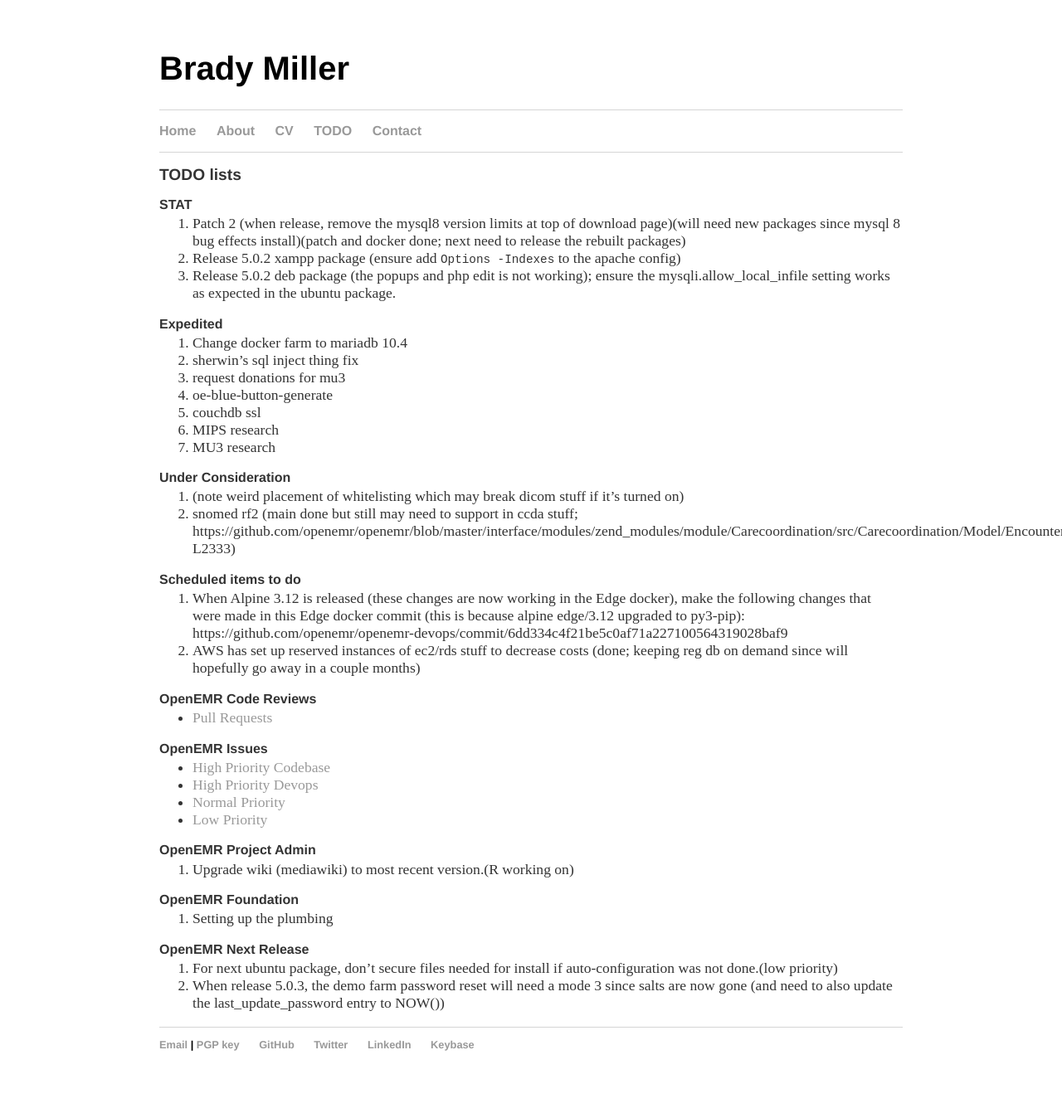
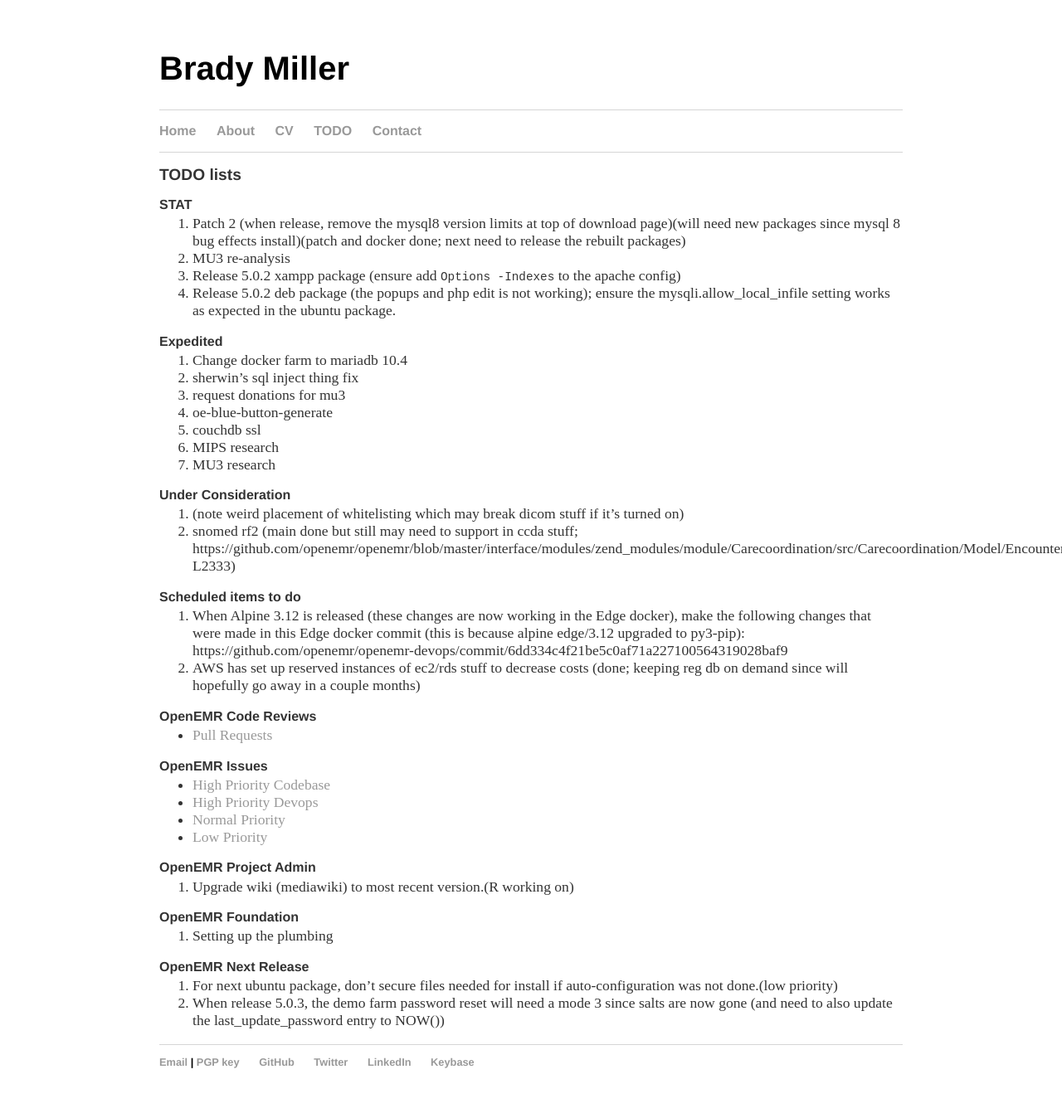
Before and after one commit to bradymiller/bradymiller.github.io, a Jekyll site: the page built from todo/index.md, in a window 1280 px wide. Shown: the whole page at 83% size. Built offline with Jekyll 4.4.1, drawn with Linux system fonts in a browser that asks for light colours; our own code applies the rules of GitHub Pages for plain Markdown files; before the commit the page ends 1327 px from its top, so only the background shows below that.

Commit message:
Update index.md

```diff
--- a/todo/index.md
+++ b/todo/index.md
@@ -5,6 +5,7 @@
 
 ### STAT
 1. Patch 2 (when release, remove the mysql8 version limits at top of download page)(will need new packages since mysql 8 bug effects install)(patch and docker done; next need to release the rebuilt packages)
+1. MU3 re-analysis
 1. Release 5.0.2 xampp package (ensure add `Options -Indexes` to the apache config)
 1. Release 5.0.2 deb package (the popups and php edit is not working); ensure the mysqli.allow_local_infile setting works as expected in the ubuntu package.
 
```
